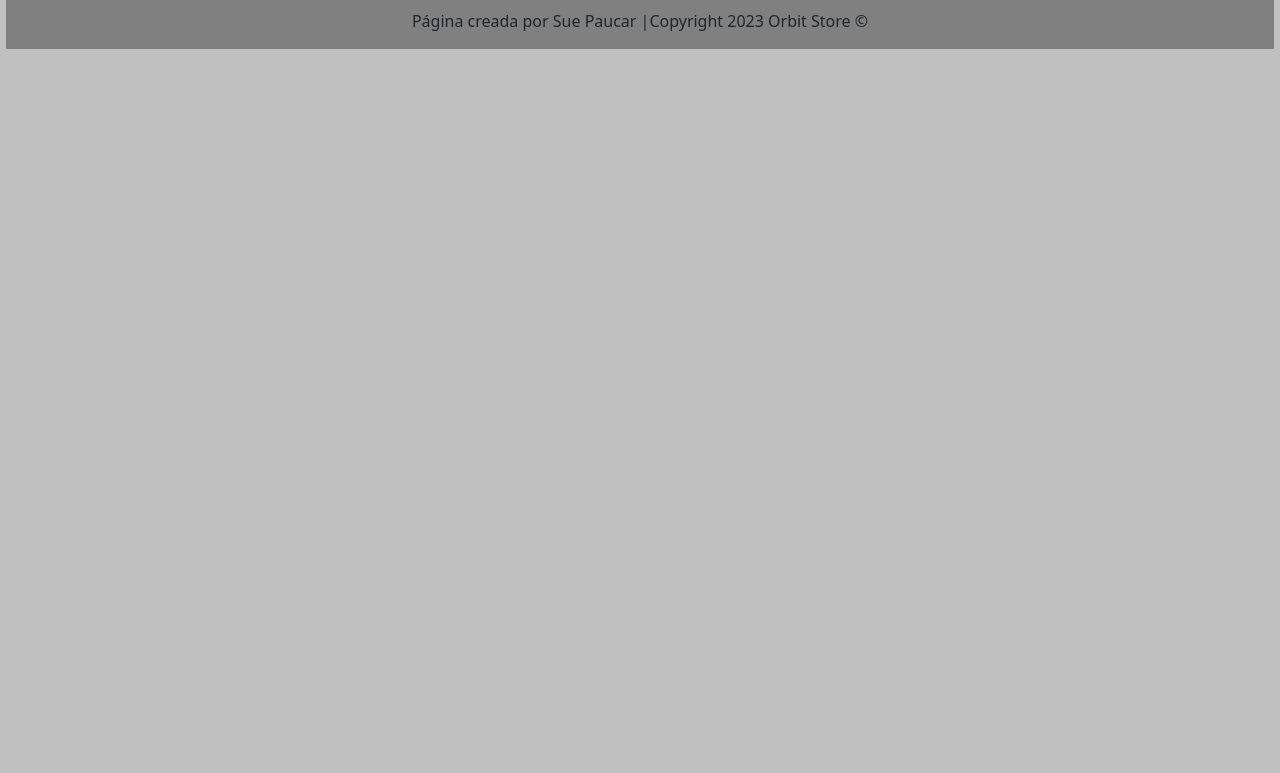
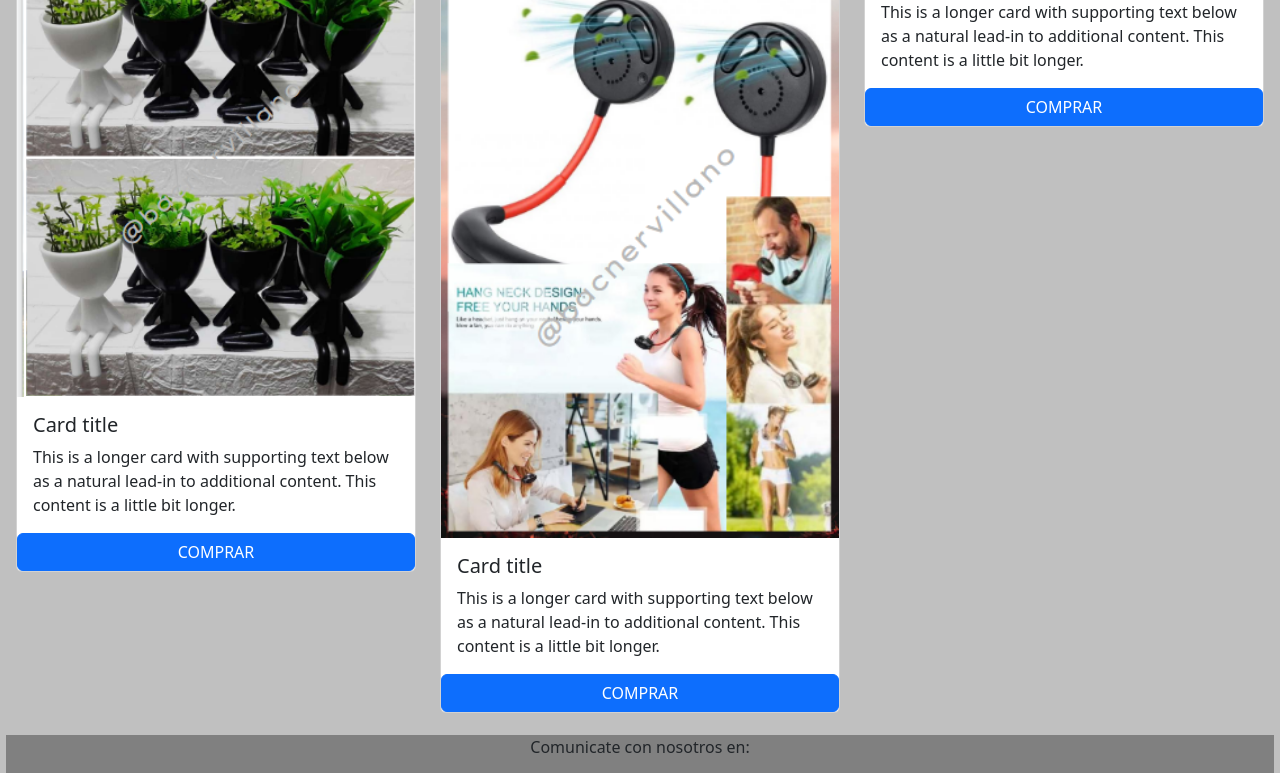
Before and after one commit to SueS16/OrbitStore, a website: page pages/productos.html in a window 1280 px wide. Shown: the part 2228-3001 px from the top of the page. Before the commit the page ends 2283 px from the top, so only its background shows below. Drawn offline with nearby package versions, Linux system fonts and the light colour scheme.

Commit message:
proyecto subido

```diff
--- a/pages/productos.html
+++ b/pages/productos.html
@@ -163,6 +163,42 @@
                             <a href="#" class="btn btn-primary">COMPRAR</a>
                         </div>
                     </div>
+                    <!--TARJETA 10-->
+                    <div class="col">
+                        <div class="card">
+                            <img src="../imgs/producto 10.png" class="card-img-top" alt="...">
+                            <div class="card-body">
+                                <h5 class="card-title">Card title</h5>
+                                <p class="card-text">This is a longer card with supporting text below as a natural
+                                    lead-in to additional content. This content is a little bit longer.</p>
+                            </div>
+                            <a href="#" class="btn btn-primary">COMPRAR</a>
+                        </div>
+                    </div>
+                    <!--TARJETA 11-->
+                    <div class="col">
+                        <div class="card">
+                            <img src="../imgs/producto 11.png" class="card-img-top" alt="...">
+                            <div class="card-body">
+                                <h5 class="card-title">Card title</h5>
+                                <p class="card-text">This is a longer card with supporting text below as a natural
+                                    lead-in to additional content. This content is a little bit longer.</p>
+                            </div>
+                            <a href="#" class="btn btn-primary">COMPRAR</a>
+                        </div>
+                    </div>
+                    <!--TARJETA 12-->
+                    <div class="col">
+                        <div class="card">
+                            <img src="..." class="card-img-top" alt="...">
+                            <div class="card-body">
+                                <h5 class="card-title">Card title</h5>
+                                <p class="card-text">This is a longer card with supporting text below as a natural
+                                    lead-in to additional content. This content is a little bit longer.</p>
+                            </div>
+                            <a href="#" class="btn btn-primary">COMPRAR</a>
+                        </div>
+                    </div>
                 </div>
             </div>
         </section>
--- /dev/null
+++ b/scss/styles.scss
@@ -0,0 +1,3 @@
+.conth1 {
+    background-color: black;
+}
```
Also changed, not shown: package.json (added, +19 -0 lines), css/styles.css (added), 1 other file.
